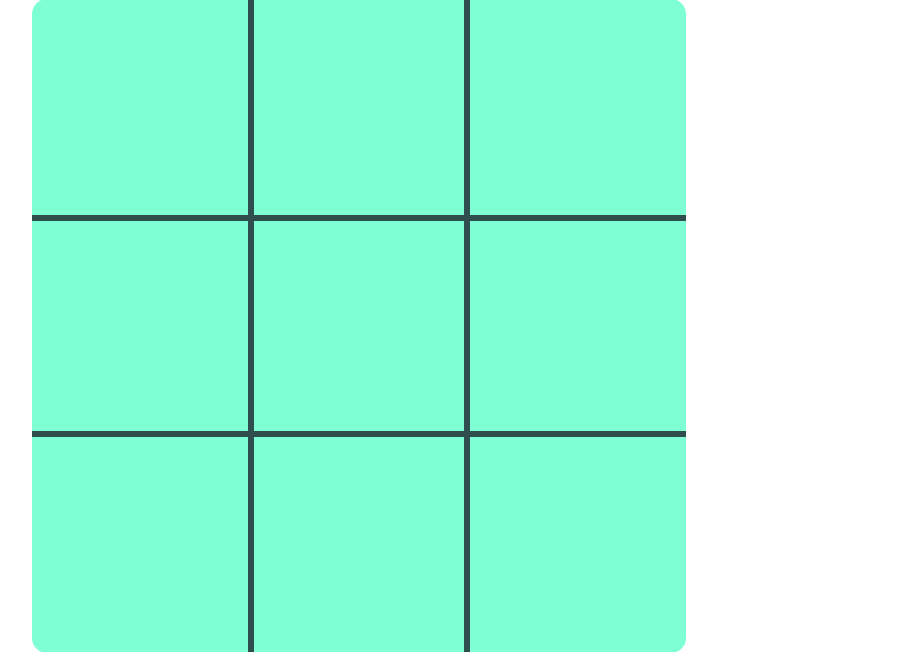
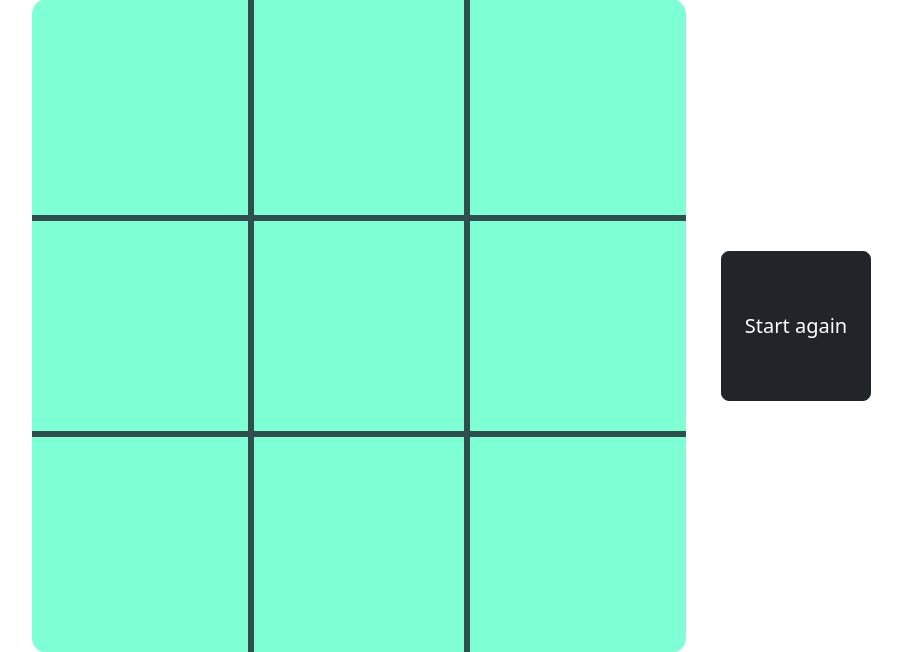
Before and after one commit to patrykzarazinski/TicTacToe, a Flask app: template flask-app/templates/game.html in a window 1280 px wide. Shown: the part 114-766 px from the top of the page, without its empty margins (281-1183 px from the left). Run offline with Flask 2, Linux system fonts and the light colour scheme; the template is opened without the code that fills it, so the values that code supplies are empty; style sheets or scripts are compiled from the project's sources.

Commit message:
Introduce to button

```diff
--- a/flask-app/static/style/style.scss
+++ b/flask-app/static/style/style.scss
@@ -177,3 +177,10 @@ body {
 #vertically-right {
     display: none;
 }
+
+#button {
+    position: absolute;
+    right: 10%;
+    top: 50%;
+    margin-top: -75px;
+}
--- a/flask-app/templates/game.html
+++ b/flask-app/templates/game.html
@@ -84,5 +84,8 @@
         <path id="vertically-middle" d="M327 25 L327 629" stroke="darkslategrey" stroke-width="6px"/>
         <path id="vertically-right" d="M545 25 L545 629" stroke="darkslategrey" stroke-width="6px"/>
     </svg>
+    <div id="button">
+        <button type="button" style="height:150px;width:150px;" class="btn btn-dark btn-lg">Start again</button>
+    </div>
 </div>
 {%endblock%}
```
